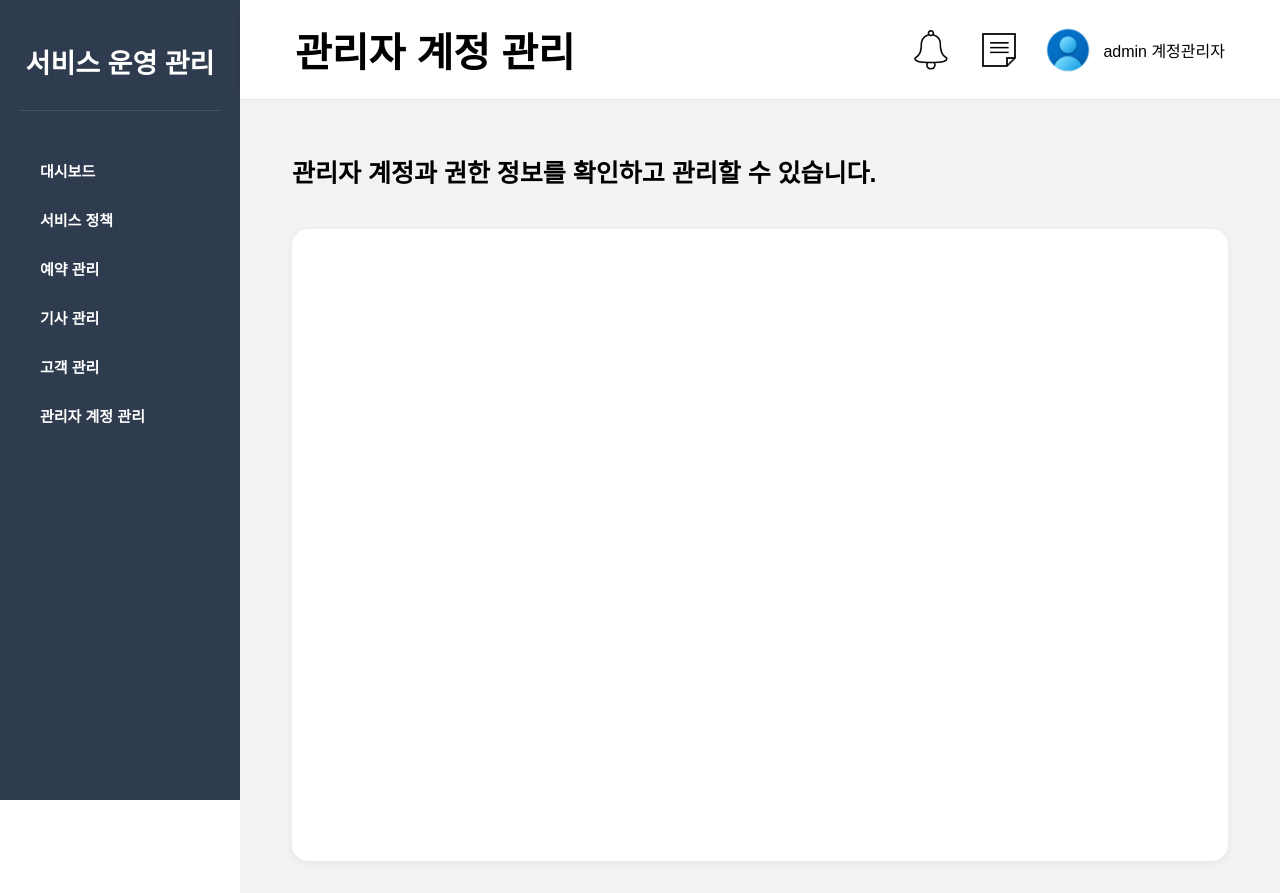
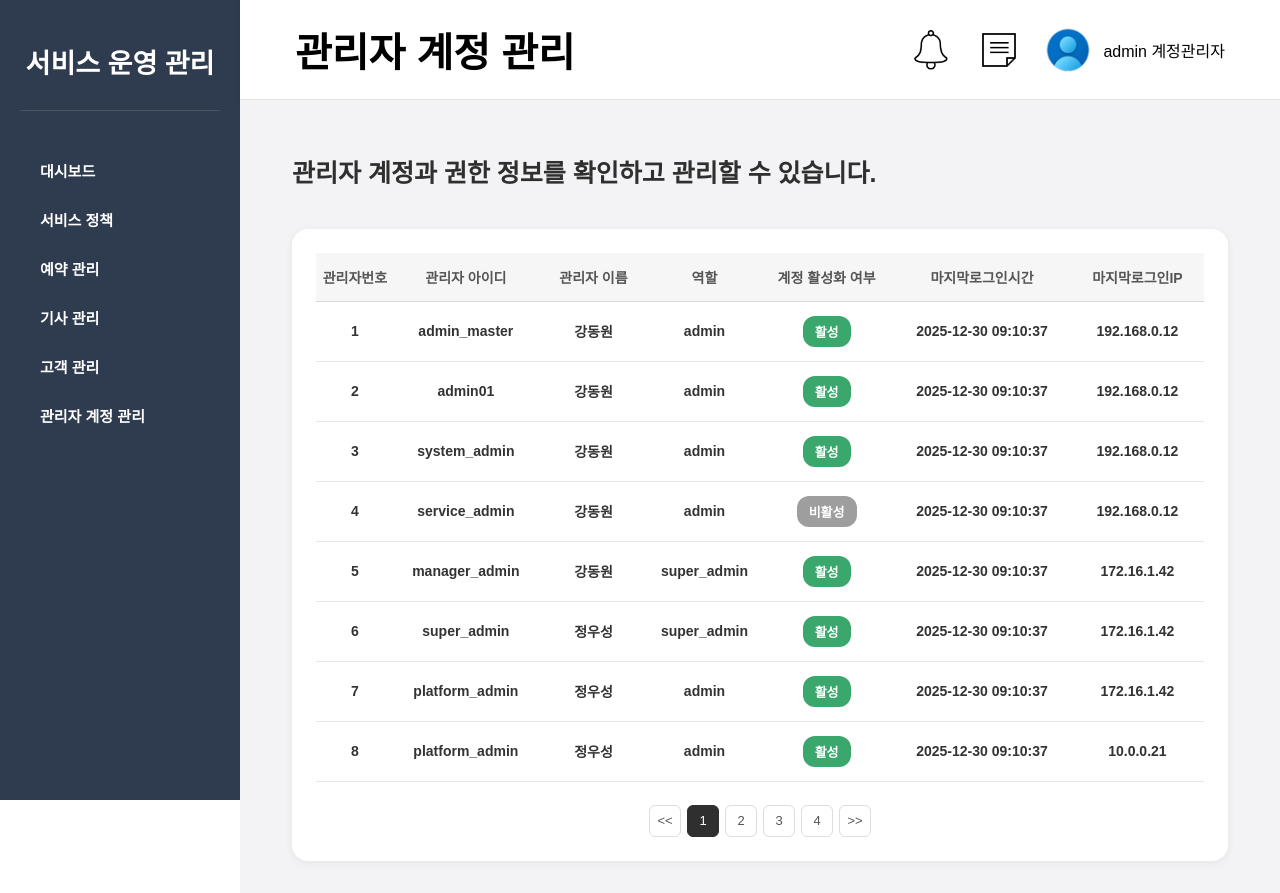
Before and after one commit to icemachine-green/icemachine_admin, a React (Vite) app: page /admin in a window 1280 px wide. Built offline with nearby package versions, Linux system fonts and the light colour scheme; a web font is replaced by a local one.

Commit message:
260104 관리자페이지의 ADMIN_ACCOUNT_PAGE 제작 완료

```diff
--- a/src/pages/AdminAccountPage.css
+++ b/src/pages/AdminAccountPage.css
@@ -8,15 +8,17 @@
 }
 
 /* =========================
-   타이틀 & 인사말
+   설명 문구
 ========================= */
 .adminaccount-greeting {
 	font-size: 25px;
+	font-weight: 600;
 	margin-bottom: 40px;
+	color: #2f2f2f;
 }
 
 /* =========================
-   테이블 래퍼
+   흰색 박스
 ========================= */
 .adminaccount-table-wrapper {
 	background-color: #ffffff;
@@ -24,13 +26,103 @@
 	padding: 24px;
 	box-shadow: 0 2px 8px rgba(0, 0, 0, 0.06);
 	height: 584px;
-	/*특별한 일이 없을 시 표 흰 박스 높이 584px 고정값*/
 }
 
 /* =========================
-   Grid 기반 테이블
+   내부 레이아웃
 ========================= */
 .adminaccount-table {
 	display: flex;
 	flex-direction: column;
+	height: 100%;
 }
+
+/* =========================
+   Grid 테이블 행
+========================= */
+.adminaccount-row {
+	display: grid;
+	grid-template-columns:
+		0.7fr
+		/* 관리자번호 */
+		1.3fr
+		/* 관리자 아이디 */
+		1fr
+		/* 관리자 이름 */
+		1fr
+		/* 역할 */
+		1.2fr
+		/* 계정 활성화 여부 */
+		1.6fr
+		/* 마지막 로그인 시간 */
+		1.2fr;
+	/* 마지막 로그인 IP */
+	align-items: center;
+	padding: 14px 0;
+	border-bottom: 1px solid #E6E6E6;
+	font-size: 14px;
+	text-align: center;
+	color: #333;
+}
+
+.adminaccount-row:last-child {
+	border-bottom: none;
+}
+
+/* =========================
+   테이블 헤더
+========================= */
+.adminaccount-head {
+	font-weight: 600;
+	color: #555;
+	background-color: #f6f6f7;
+	border-bottom: 1px solid #D9D9D9;
+}
+
+/* =========================
+   상태 배지
+========================= */
+.status-badge {
+	display: inline-block;
+	padding: 6px 12px;
+	border-radius: 12px;
+	font-size: 13px;
+	font-weight: 600;
+	color: #fff;
+}
+
+.greencolor {
+	background-color: #3AA76D;
+}
+
+.graycolor {
+	background-color: #9E9E9E;
+}
+
+/* =========================
+   페이지네이션
+========================= */
+.pagination {
+	margin-top: auto;
+	padding-top: 20px;
+	display: flex;
+	justify-content: center;
+	gap: 6px;
+}
+
+.page-btn {
+	min-width: 32px;
+	height: 32px;
+	border-radius: 6px;
+	border: 1px solid #ddd;
+	background-color: #fff;
+	font-size: 13px;
+	color: #555;
+	cursor: pointer;
+}
+
+.page-btn.active {
+	background-color: #2f2f2f;
+	color: #fff;
+	border-color: #2f2f2f;
+}
--- a/src/pages/AdminAccountPage.jsx
+++ b/src/pages/AdminAccountPage.jsx
@@ -3,12 +3,119 @@ import "./AdminAccountPage.css";
 export default function AdminAccountPage() {
   return (
     <div className="adminaccount-container">
-		<h1 className="adminaccount-greeting">관리자 계정과 권한 정보를 확인하고 관리할 수 있습니다. </h1>
+      {/* 설명 문구 */}
+      <h1 className="adminaccount-greeting">
+        관리자 계정과 권한 정보를 확인하고 관리할 수 있습니다.
+      </h1>
 
+      {/* 흰색 박스 */}
       <section className="adminaccount-table-wrapper">
         <div className="adminaccount-table">
+
+          {/* 테이블 헤더 */}
+          <div className="adminaccount-row adminaccount-head">
+            <div>관리자번호</div>
+            <div>관리자 아이디</div>
+            <div>관리자 이름</div>
+            <div>역할</div>
+            <div>계정 활성화 여부</div>
+            <div>마지막로그인시간</div>
+            <div>마지막로그인IP</div>
+          </div>
+
+          {/* rows */}
+          <div className="adminaccount-row">
+            <div>1</div>
+            <div>admin_master</div>
+            <div>강동원</div>
+            <div>admin</div>
+            <div><span className="status-badge greencolor">활성</span></div>
+            <div>2025-12-30 09:10:37</div>
+            <div>192.168.0.12</div>
+          </div>
+
+          <div className="adminaccount-row">
+            <div>2</div>
+            <div>admin01</div>
+            <div>강동원</div>
+            <div>admin</div>
+            <div><span className="status-badge greencolor">활성</span></div>
+            <div>2025-12-30 09:10:37</div>
+            <div>192.168.0.12</div>
+          </div>
+
+          <div className="adminaccount-row">
+            <div>3</div>
+            <div>system_admin</div>
+            <div>강동원</div>
+            <div>admin</div>
+            <div><span className="status-badge greencolor">활성</span></div>
+            <div>2025-12-30 09:10:37</div>
+            <div>192.168.0.12</div>
+          </div>
+
+          <div className="adminaccount-row">
+            <div>4</div>
+            <div>service_admin</div>
+            <div>강동원</div>
+            <div>admin</div>
+            <div><span className="status-badge graycolor">비활성</span></div>
+            <div>2025-12-30 09:10:37</div>
+            <div>192.168.0.12</div>
+          </div>
+
+          <div className="adminaccount-row">
+            <div>5</div>
+            <div>manager_admin</div>
+            <div>강동원</div>
+            <div>super_admin</div>
+            <div><span className="status-badge greencolor">활성</span></div>
+            <div>2025-12-30 09:10:37</div>
+            <div>172.16.1.42</div>
+          </div>
+
+          <div className="adminaccount-row">
+            <div>6</div>
+            <div>super_admin</div>
+            <div>정우성</div>
+            <div>super_admin</div>
+            <div><span className="status-badge greencolor">활성</span></div>
+            <div>2025-12-30 09:10:37</div>
+            <div>172.16.1.42</div>
+          </div>
+
+          <div className="adminaccount-row">
+            <div>7</div>
+            <div>platform_admin</div>
+            <div>정우성</div>
+            <div>admin</div>
+            <div><span className="status-badge greencolor">활성</span></div>
+            <div>2025-12-30 09:10:37</div>
+            <div>172.16.1.42</div>
+          </div>
+
+          <div className="adminaccount-row">
+            <div>8</div>
+            <div>platform_admin</div>
+            <div>정우성</div>
+            <div>admin</div>
+            <div><span className="status-badge greencolor">활성</span></div>
+            <div>2025-12-30 09:10:37</div>
+            <div>10.0.0.21</div>
+          </div>
+
+          {/* 페이지네이션 */}
+          <div className="pagination">
+            <button className="page-btn">&lt;&lt;</button>
+            <button className="page-btn active">1</button>
+            <button className="page-btn">2</button>
+            <button className="page-btn">3</button>
+            <button className="page-btn">4</button>
+            <button className="page-btn">&gt;&gt;</button>
+          </div>
+
         </div>
       </section>
     </div>
-	)
+  );
 }
```
Lines whose indentation alone changed are shown as unchanged.
